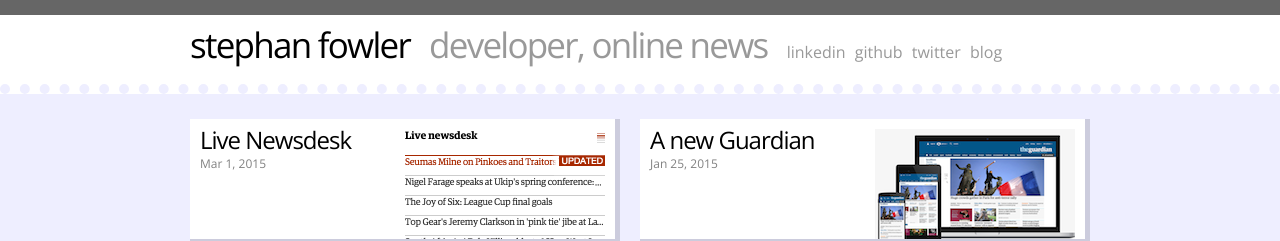
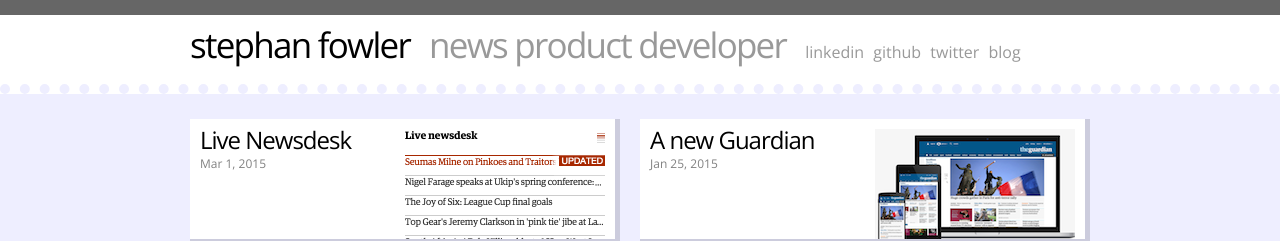
Before and after one commit to stephanfowler/stephanfowler.github.io, a Jekyll site: the page built from index.html, in a window 1280 px wide. Shown: the top 241 px of the page. Built offline with Jekyll 4.4.1, drawn with Linux system fonts in a browser that asks for light colours.

Commit message:
New title

```diff
--- a/_config.yml
+++ b/_config.yml
@@ -1,6 +1,6 @@
 # Site settings
 title: Stephan Fowler
-subtitle: Developer, Online News
+subtitle: News Product Developer
 #email: your-email@domain.com
 description: "I develop websites and web applications for newspaper companies. Currently at The Guardian."
 baseurl: ""
```
